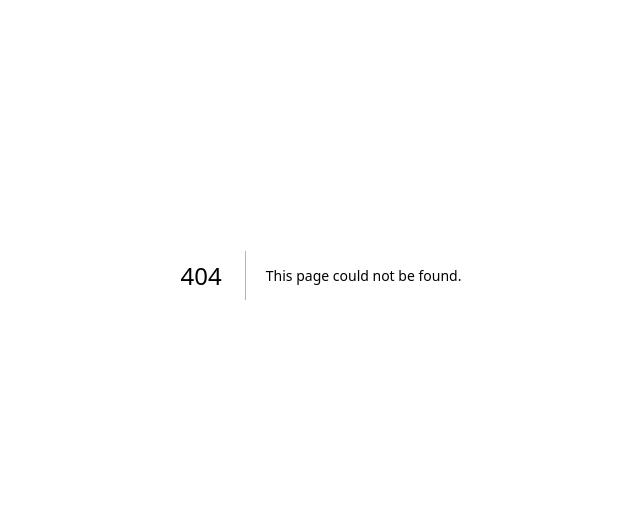
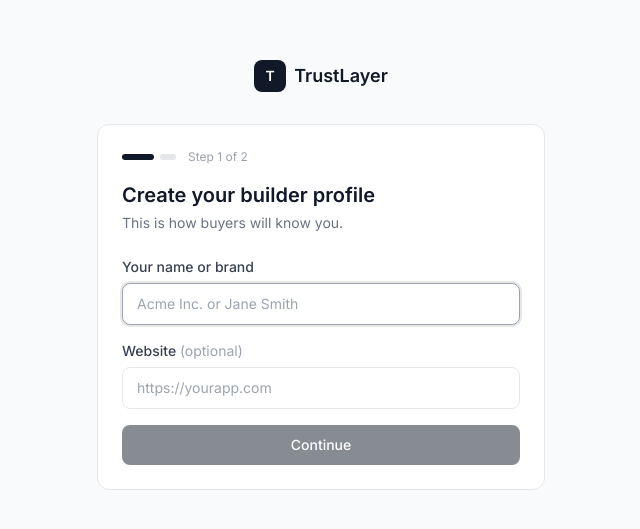
Before and after one commit to engjsmercedes/trustlayer, a Next.js app: page /onboarding in a window 1280 px wide. Before the commit this address had no page. Shown: the part 125-654 px from the top of the page, without its empty margins (319-959 px from the left). Built offline with nearby package versions, Linux system fonts and the light colour scheme; no server answers.

Commit message:
add src/app/onboarding/page.tsx

```diff
--- /dev/null
+++ b/src/app/onboarding/page.tsx
@@ -0,0 +1,99 @@
+'use client'
+import { useState, useEffect } from 'react'
+import { useRouter } from 'next/navigation'
+import { createClient } from '@/lib/supabase/client'
+import { slugify } from '@/lib/badge'
+
+export default function OnboardingPage() {
+  const router = useRouter()
+  const supabase = createClient()
+  const [step, setStep] = useState(1)
+  const [loading, setLoading] = useState(false)
+  const [error, setError] = useState<string | null>(null)
+  const [slugAvailable, setSlugAvailable] = useState<boolean | null>(null)
+  const [checkingSlug, setCheckingSlug] = useState(false)
+  const [form, setForm] = useState({ full_name: '', website_url: '', slug: '' })
+  const [userEmail, setUserEmail] = useState('')
+
+  useEffect(() => {
+    supabase.auth.getUser().then(({ data: { user } }) => { if (user?.email) setUserEmail(user.email) })
+  }, [])
+
+  function handleNameChange(name: string) { setForm(f => ({ ...f, full_name: name, slug: slugify(name) })); setSlugAvailable(null) }
+  function handleSlugChange(slug: string) { setForm(f => ({ ...f, slug: slugify(slug) })); setSlugAvailable(null) }
+
+  async function checkSlug() {
+    if (!form.slug) return
+    setCheckingSlug(true)
+    const { data } = await supabase.from('profiles').select('id').eq('slug', form.slug).maybeSingle()
+    setSlugAvailable(!data)
+    setCheckingSlug(false)
+  }
+
+  async function handleSubmit(e: React.FormEvent) {
+    e.preventDefault()
+    if (slugAvailable === false) return
+    setLoading(true); setError(null)
+    const { data: { user } } = await supabase.auth.getUser()
+    if (!user) { router.push('/auth/login'); return }
+    const { data: profile, error: profileError } = await supabase.from('profiles').insert({ user_id: user.id, full_name: form.full_name, email: userEmail, website_url: form.website_url || null, slug: form.slug, status: 'free' }).select().single()
+    if (profileError) { setError(profileError.message); setLoading(false); return }
+    await supabase.from('plans').insert({ profile_id: profile.id, plan_type: 'free', coverage_amount: 0, pool_limit: 0, pool_used: 0 })
+    router.push('/dashboard')
+  }
+
+  return (
+    <div className="min-h-screen bg-gray-50 flex items-center justify-center p-4">
+      <div className="w-full max-w-md">
+        <div className="mb-8 text-center">
+          <div className="inline-flex items-center gap-2">
+            <div className="w-8 h-8 rounded-lg bg-gray-900 flex items-center justify-center"><span className="text-white text-sm font-semibold">T</span></div>
+            <span className="text-lg font-semibold text-gray-900">TrustLayer</span>
+          </div>
+        </div>
+        <div className="card">
+          <div className="mb-6">
+            <div className="flex items-center gap-2 mb-4">
+              <div className="flex gap-1.5">
+                {[1, 2].map(s => <div key={s} className={`h-1.5 rounded-full transition-all ${s <= step ? 'w-8 bg-gray-900' : 'w-4 bg-gray-200'}`} />)}
+              </div>
+              <span className="text-xs text-gray-400 ml-1">Step {step} of 2</span>
+            </div>
+            <h1 className="text-xl font-semibold text-gray-900">{step === 1 ? 'Create your builder profile' : 'Claim your public URL'}</h1>
+            <p className="text-sm text-gray-500 mt-1">{step === 1 ? 'This is how buyers will know you.' : 'Your profile will be live at this address.'}</p>
+          </div>
+          <form onSubmit={step === 1 ? (e) => { e.preventDefault(); setStep(2) } : handleSubmit} className="space-y-4">
+            {step === 1 && (
+              <>
+                <div><label className="label">Your name or brand</label><input type="text" value={form.full_name} onChange={e => handleNameChange(e.target.value)} placeholder="Acme Inc. or Jane Smith" className="input" required autoFocus /></div>
+                <div><label className="label">Website <span className="text-gray-400 font-normal">(optional)</span></label><input type="url" value={form.website_url} onChange={e => setForm(f => ({ ...f, website_url: e.target.value }))} placeholder="https://yourapp.com" className="input" /></div>
+                <button type="submit" className="btn-primary w-full" disabled={!form.full_name}>Continue</button>
+              </>
+            )}
+            {step === 2 && (
+              <>
+                <div>
+                  <label className="label">Your profile slug</label>
+                  <div className="flex gap-2">
+                    <div className="flex items-center rounded-lg border border-gray-200 bg-gray-50 px-3 text-sm text-gray-400 whitespace-nowrap">trustlayer.io/builder/</div>
+                    <input type="text" value={form.slug} onChange={e => handleSlugChange(e.target.value)} onBlur={checkSlug} placeholder="your-name" className="input" required />
+                  </div>
+                  <div className="mt-2 h-5">
+                    {checkingSlug && <p className="text-xs text-gray-400">Checking…</p>}
+                    {!checkingSlug && slugAvailable === true && <p className="text-xs text-green-600">Available</p>}
+                    {!checkingSlug && slugAvailable === false && <p className="text-xs text-red-600">Already taken — try another</p>}
+                  </div>
+                </div>
+                {error && <p className="error-text">{error}</p>}
+                <div className="flex gap-3">
+                  <button type="button" onClick={() => setStep(1)} className="btn-secondary flex-1">Back</button>
+                  <button type="submit" className="btn-primary flex-1" disabled={loading || !form.slug || slugAvailable === false}>{loading ? 'Creating…' : 'Create profile'}</button>
+                </div>
+              </>
+            )}
+          </form>
+        </div>
+      </div>
+    </div>
+  )
+}
```
